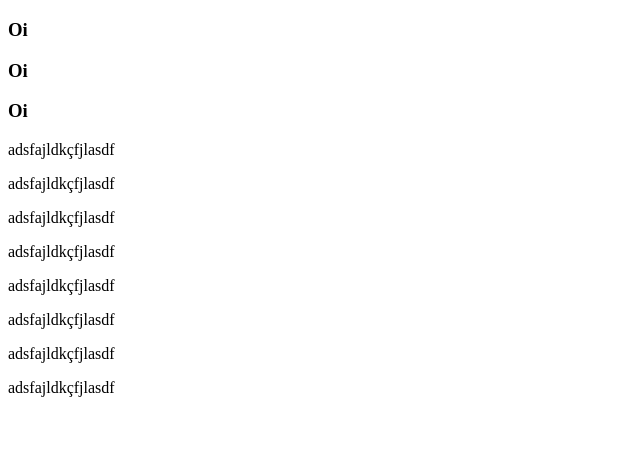
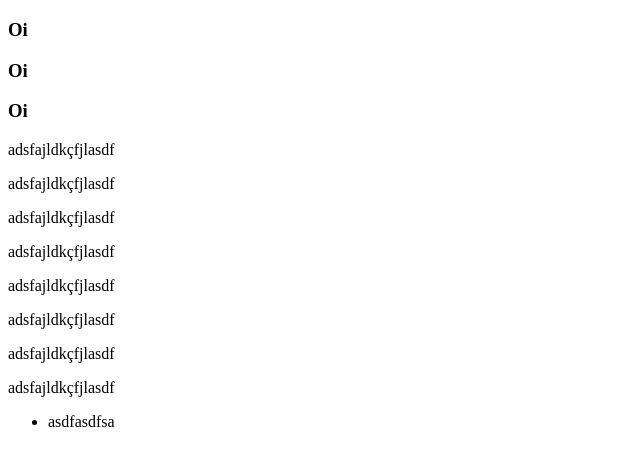
Before and after one commit to DaniloSreis/teste, a plain HTML site: page index.html in a window 1280 px wide. Shown: the part 61-526 px from the top of the page, without its empty margins (0-640 px from the left). Drawn offline with Linux system fonts and the light colour scheme.

Commit message:
twearaeferfafteste564

```diff
--- a/index.html
+++ b/index.html
@@ -1,10 +1,12 @@
 <!DOCTYPE html>
 <html lang="en">
+
 <head>
   <meta charset="UTF-8">
   <meta name="viewport" content="width=device-width, initial-scale=1.0">
   <title>Document</title>
 </head>
+
 <body>
   <h1>Olá, Mundo</h1>
   <h3>Oi</h3>
@@ -18,5 +20,9 @@
   <p>adsfajldkçfjlasdf</p>
   <p>adsfajldkçfjlasdf</p>
   <p>adsfajldkçfjlasdf</p>
+  <ul>
+    <li>asdfasdfsa</li>
+  </ul>
 </body>
+
 </html>
```
